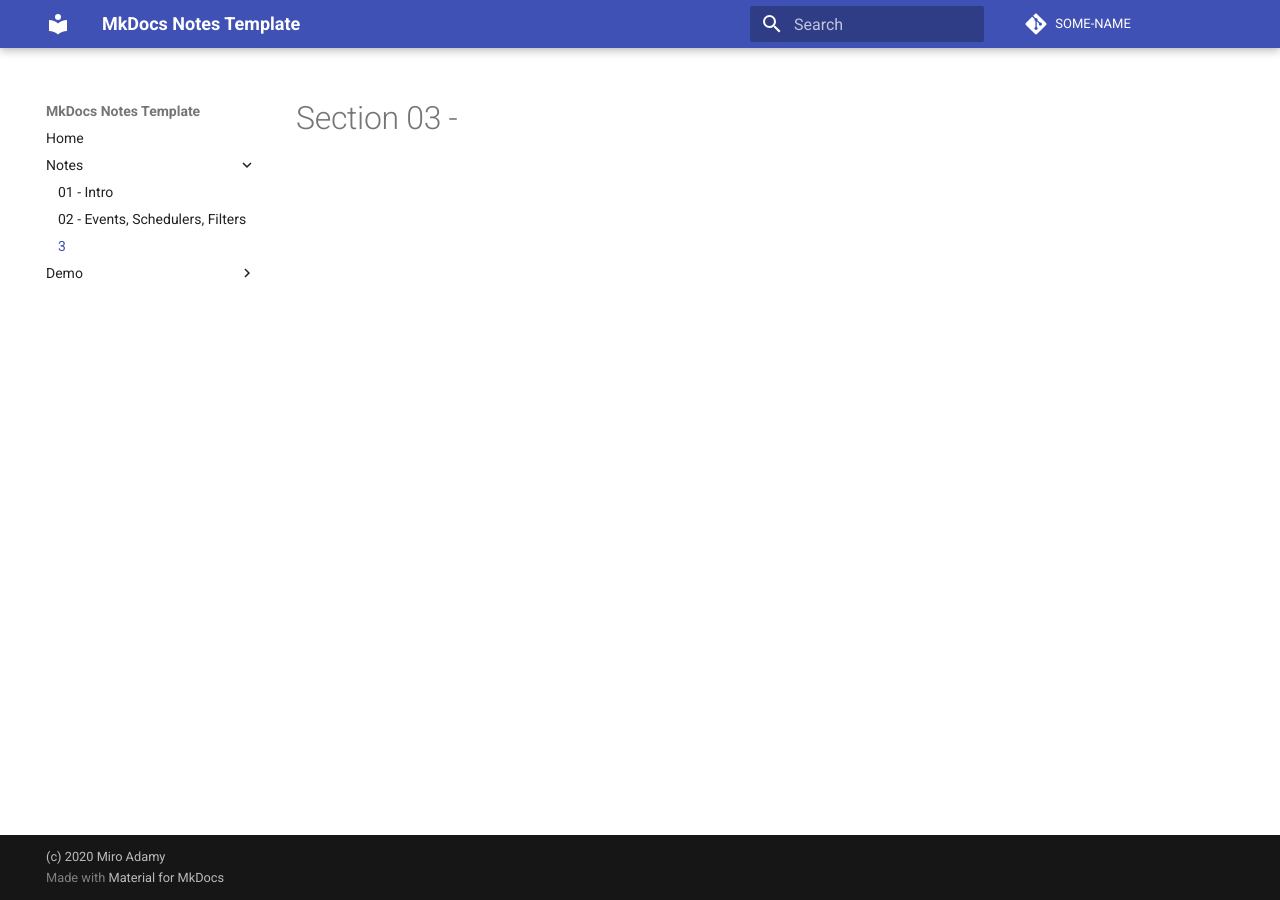
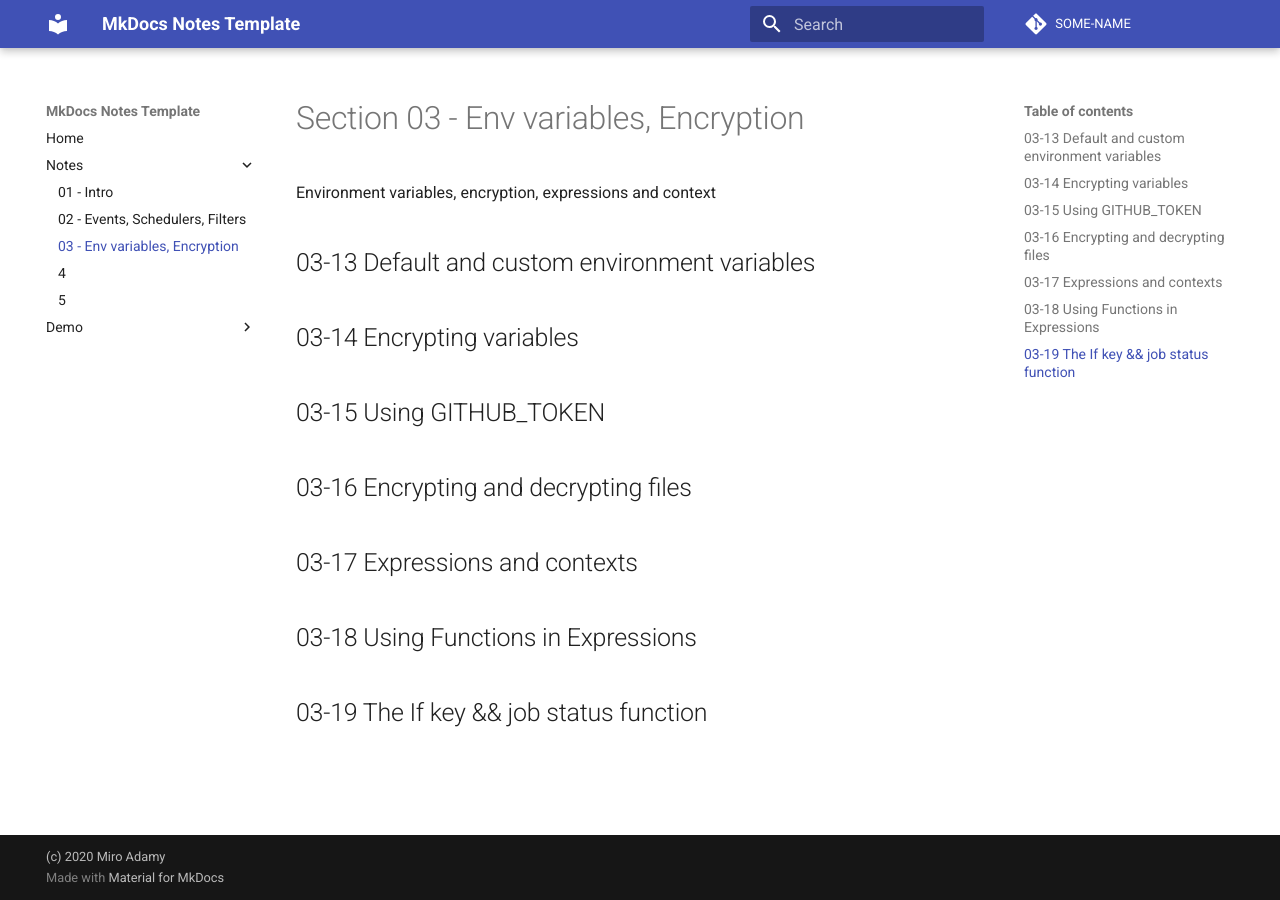
Before and after one commit to miroadamy-practice/notes-github-actions, an MkDocs documentation site: the page built from docs/section-03.md, in a window 1280 px wide. Built offline with MkDocs 1.6.1 and Material for MkDocs 9.7.7, drawn with Linux system fonts in a browser that asks for light colours; comment, search, counter and statistics services are not loaded.

Commit message:
starting 03

```diff
--- a/docs/section-03.md
+++ b/docs/section-03.md
@@ -1 +1,19 @@
-# Section 03 -
+# Section 03 - Env variables, Encryption
+
+Environment variables, encryption, expressions and context
+
+## 03-13 Default and custom environment variables
+
+## 03-14 Encrypting variables
+
+## 03-15 Using GITHUB_TOKEN
+
+## 03-16 Encrypting and decrypting files
+
+
+## 03-17 Expressions and contexts
+
+
+## 03-18 Using Functions in Expressions
+
+## 03-19 The If key && job status function
--- a/mkdocs.yml
+++ b/mkdocs.yml
@@ -10,7 +10,9 @@ nav:
     - Notes:
         - 01 - Intro: section-01.md
         - 02 - Events, Schedulers, Filters: section-02.md
-        - 03: section-03.md
+        - 03 - Env variables, Encryption: section-03.md
+        - 04: section-04.md
+        - 05: section-05.md
     - Demo:
         - Markdown: markdown-demo.md
         - Macros: macros-demo1.md
```
Also changed, not shown: docs/index.md (+1 -1 lines), docs/section-04.md (added, +1 -0 lines), docs/section-05.md (added, +1 -0 lines).
